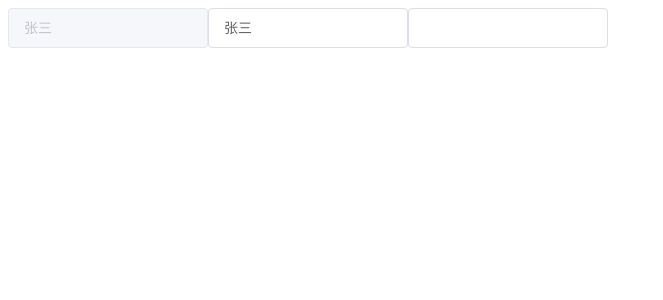
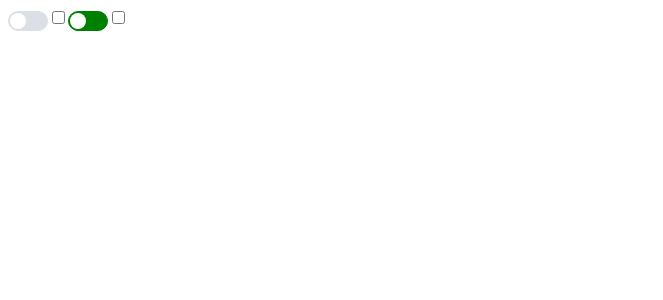
Before and after one commit to GreatGhost/dg-ui, a Vue app: page / in a window 1280 px wide. Shown: the top 300 px of the page, without its empty margins (0-663 px from the left). Built offline with nearby package versions, Linux system fonts and the light colour scheme; a small style sheet from the web is missing.

Commit message:
switch组件

```diff
--- a/src/App.vue
+++ b/src/App.vue
@@ -1,7 +1,6 @@
 <template>
   <div id="app">
-    <InputDemo></InputDemo>
-
+    <SwitchDemo></SwitchDemo>
   </div>
 </template>
 
@@ -10,6 +9,7 @@
 import DialogDemos from './examples/dialog'
 import DemoSync from './components/demo'
 import InputDemo from './examples/input'
+import SwitchDemo from './examples/switch'
 export default {
   name: "App",
   data(){
@@ -23,7 +23,8 @@
     ButtonDemos,
     DialogDemos,
     DemoSync,
-    InputDemo
+    InputDemo,
+    SwitchDemo
   },
   methods:{
     login(e){
--- a/src/components/index.js
+++ b/src/components/index.js
@@ -1,12 +1,14 @@
 import Button from './DgButton'
 import Dialog from './dialog'
 import Input from './input'
+import Switch from './swtich'
 import Vue from 'vue'
 
 const components = [
   Button,
   Dialog,
-  Input
+  Input,
+  Switch
 ]
 
 components.forEach((component) => {
--- /dev/null
+++ b/src/components/swtich.vue
@@ -0,0 +1,117 @@
+<template>
+  <div
+      for=""
+      @click="handleClick"
+      class="one-switch"
+      :class="{
+        'is-checked': value
+      }"
+  >
+    <span class="one-switch_core" ref="core">
+      <span class="one-switch_button"></span>
+    </span>
+
+    <!-- input -->
+    <input type="checkbox"  :name="name" ref="input">
+  </div>
+</template>
+
+<script>
+export default {
+  name: "DgSwitch",
+
+  props: {
+    name: {
+      type: String,
+      default: ""
+    },
+    value: {
+      type: Boolean,
+      default: false
+    },
+    activeColor: {
+      type: String,
+      default: ""
+    },
+    inactiveColor: {
+      type: String,
+      default: ""
+    }
+  },
+  mounted() {
+    this.setColor();
+    this.$refs.input.checked=this.value;
+  },
+  methods: {
+    handleClick() {
+      this.$emit("input", !this.value);
+
+      // 这里调用$nextTick
+      this.$nextTick(() => {
+        this.setColor();
+        this.$refs.input.checked=this.value;
+      });
+    },
+    setColor() {
+      if (this.activeColor || this.inactiveColor) {
+        var color = !this.value ? this.activeColor : this.inactiveColor;
+        this.$refs.core.style.borderColor = color;
+        this.$refs.core.style.backgroundColor = color;
+      }
+    }
+  }
+};
+</script>
+
+<style lang="scss" scoped>
+.one-switch {
+  display: inline-block;
+  align-items: center;
+  position: relative;
+  font-size: 14px;
+  line-height: 20px;
+  vertical-align: middle;
+  .one-switch_core {
+    margin: 0;
+    display: inline-block;
+    position: relative;
+    width: 40px;
+    height: 20px;
+    border: 1px solid #dcdfe6;
+    outline: none;
+    border-radius: 10px;
+    box-sizing: border-box;
+    background: #dcdfe6;
+    cursor: pointer;
+    transition: border-color 0.3s, background-color 0.3s;
+    vertical-align: middle;
+    .one-switch_button {
+      position: absolute;
+      top: 1px;
+      left: 1px;
+      border-radius: 100%;
+      transition: all 0.3s;
+      width: 16px;
+      height: 16px;
+      background-color: #fff;
+    }
+  }
+  .one-switch_input{
+    position: absolute;
+    width: 0;
+    height: 0;
+    opacity: 0;
+    margin:0;
+  }
+}
+
+.is-checked {
+  .one-switch_core {
+    border-color: #409eff;
+    background-color: #409eff;
+    .one-switch_button {
+      transform: translateX(20px);
+    }
+  }
+}
+</style>
--- /dev/null
+++ b/src/examples/switch.vue
@@ -0,0 +1,18 @@
+<template>
+    <div>
+    <dg-switch v-model="checked"></dg-switch>
+    <dg-switch v-model="checked" activeColor="green" inactiveColor="red"></dg-switch>
+
+    </div>
+
+</template>
+
+<script>
+export default {
+    data(){
+        return {
+            checked:false
+        }
+    }
+}
+</script>
```
Also changed, not shown: 1 other file (tests, documents, lock files or other folders).
